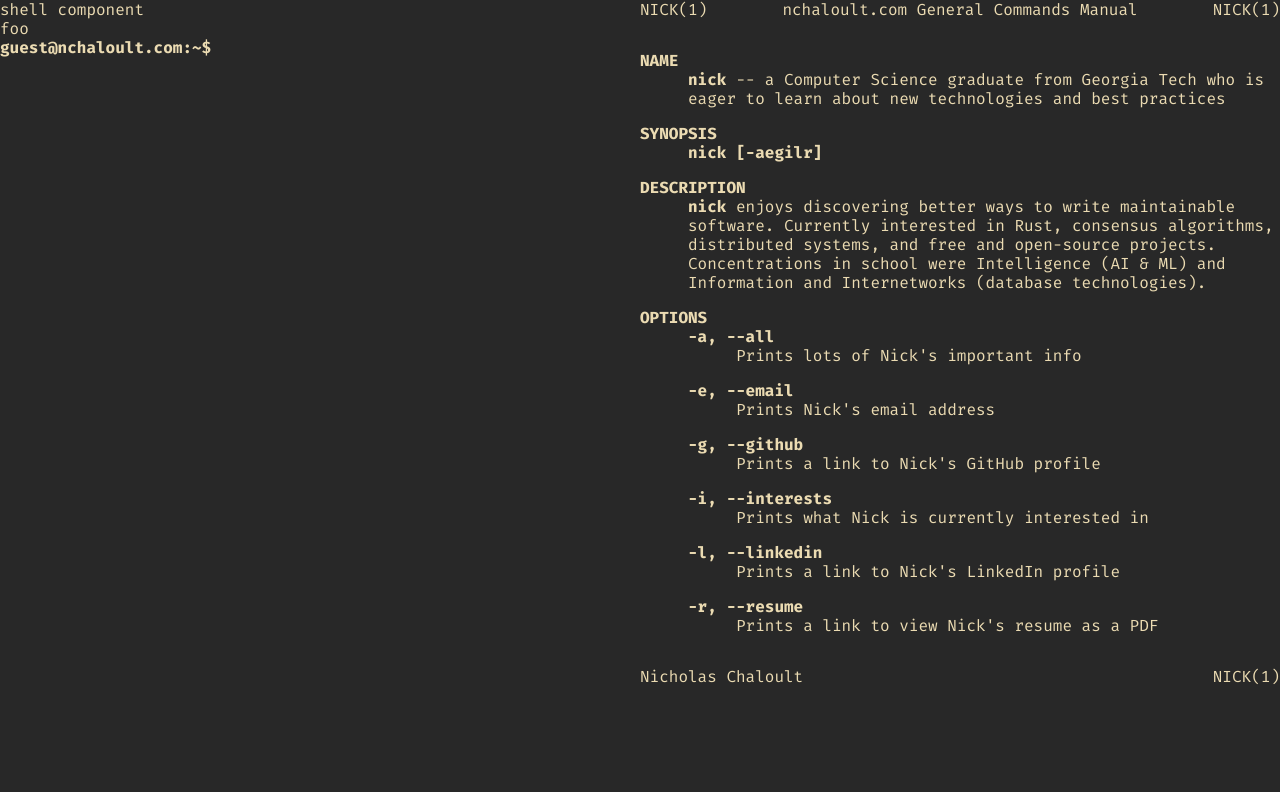
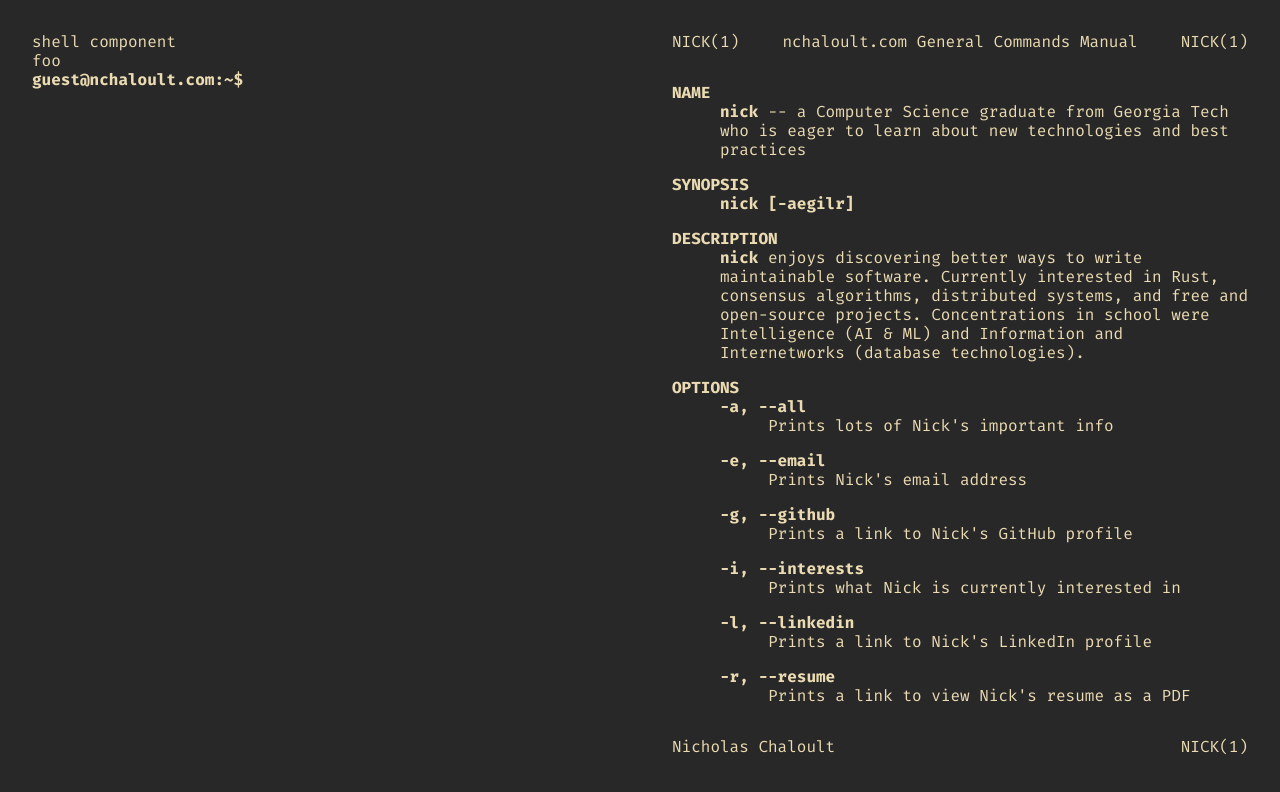
Before and after one commit to nchaloult/nchaloult.github.io, a React (Create React App) app: page / in a window 1280 px wide. Shown: the top 792 px of the page. Built offline with nearby package versions, Linux system fonts and the light colour scheme.

Commit message:
Add padding around both the shell and man page columns

```diff
--- a/src/components/ManPage.module.scss
+++ b/src/components/ManPage.module.scss
@@ -1,3 +1,5 @@
+@import '../variables.scss';
+
 .margin_row {
   display: flex;
   justify-content: space-between;
@@ -12,6 +14,7 @@
   flex: 1;
   flex-direction: column;
   row-gap: 2rem;
+  padding: $container-padding;
   height: 100%;
 }
 
--- a/src/components/Shell.module.scss
+++ b/src/components/Shell.module.scss
@@ -1,6 +1,9 @@
+@import '../variables.scss';
+
 #container {
   display: flex;
   flex: 1;
   flex-direction: column;
+  padding: $container-padding;
   height: 100%;
 }
--- a/src/variables.scss
+++ b/src/variables.scss
@@ -1,3 +1,6 @@
 // Gruvbox dark
 $background: #282828;
 $color: #ebdbb2;
+
+// Padding around both columns
+$container-padding: 2rem;
```
